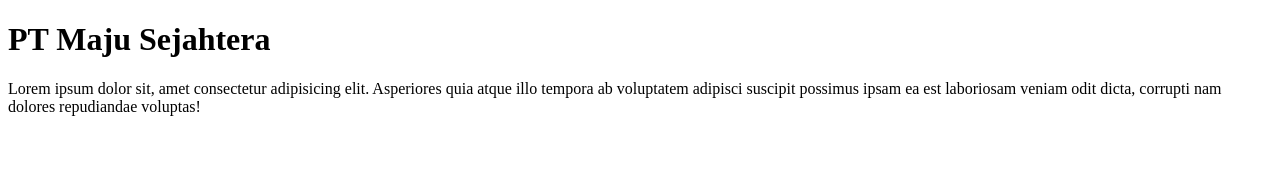
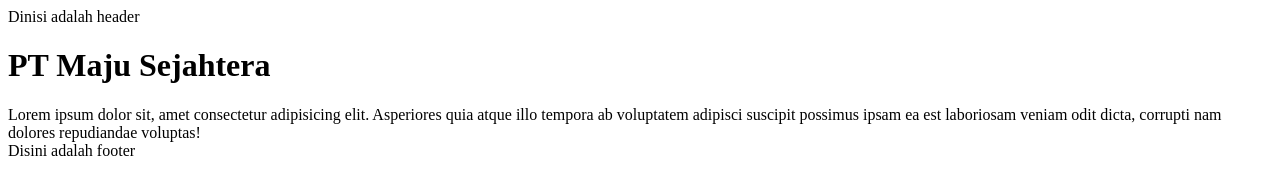
Before and after one commit to Riezky010602/CompanyProfile, a plain HTML site: page index.html in a window 1280 px wide. Drawn offline with Linux system fonts and the light colour scheme.

Commit message:
Membuat header dam footer

```diff
--- a/index.html
+++ b/index.html
@@ -6,9 +6,13 @@
     <title>LATIHAN GIT</title>
 </head>
 <body>
+
+    <header> Dinisi adalah header </header>
     <H1> PT Maju Sejahtera </H1>
 
     <div>Lorem ipsum dolor sit, amet consectetur adipisicing elit. Asperiores quia atque illo tempora ab voluptatem adipisci suscipit possimus ipsam ea est laboriosam veniam odit dicta, corrupti nam dolores repudiandae voluptas!</div>
 
+    <footer> Disini adalah footer </footer>
+
 </body>
 </html>
```
